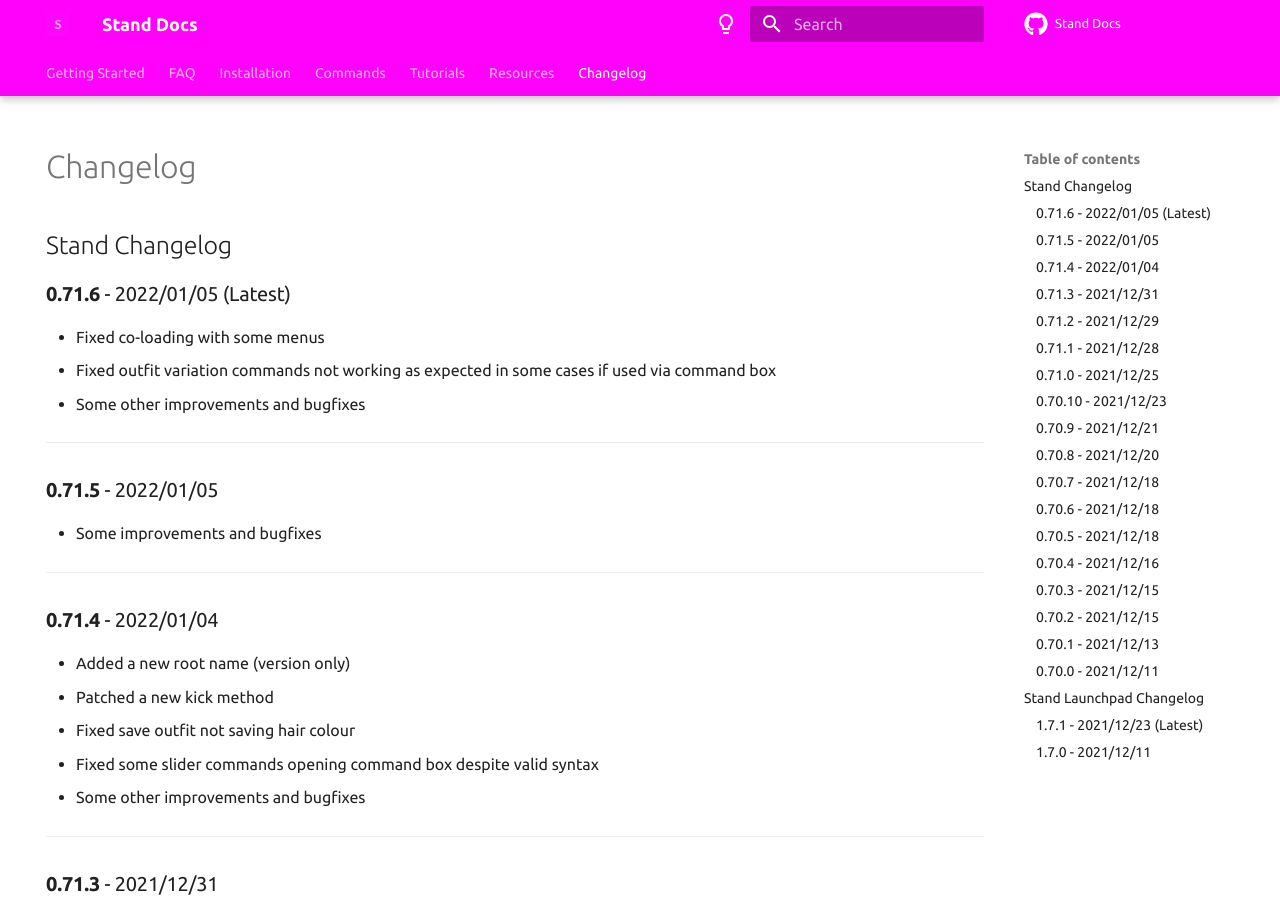
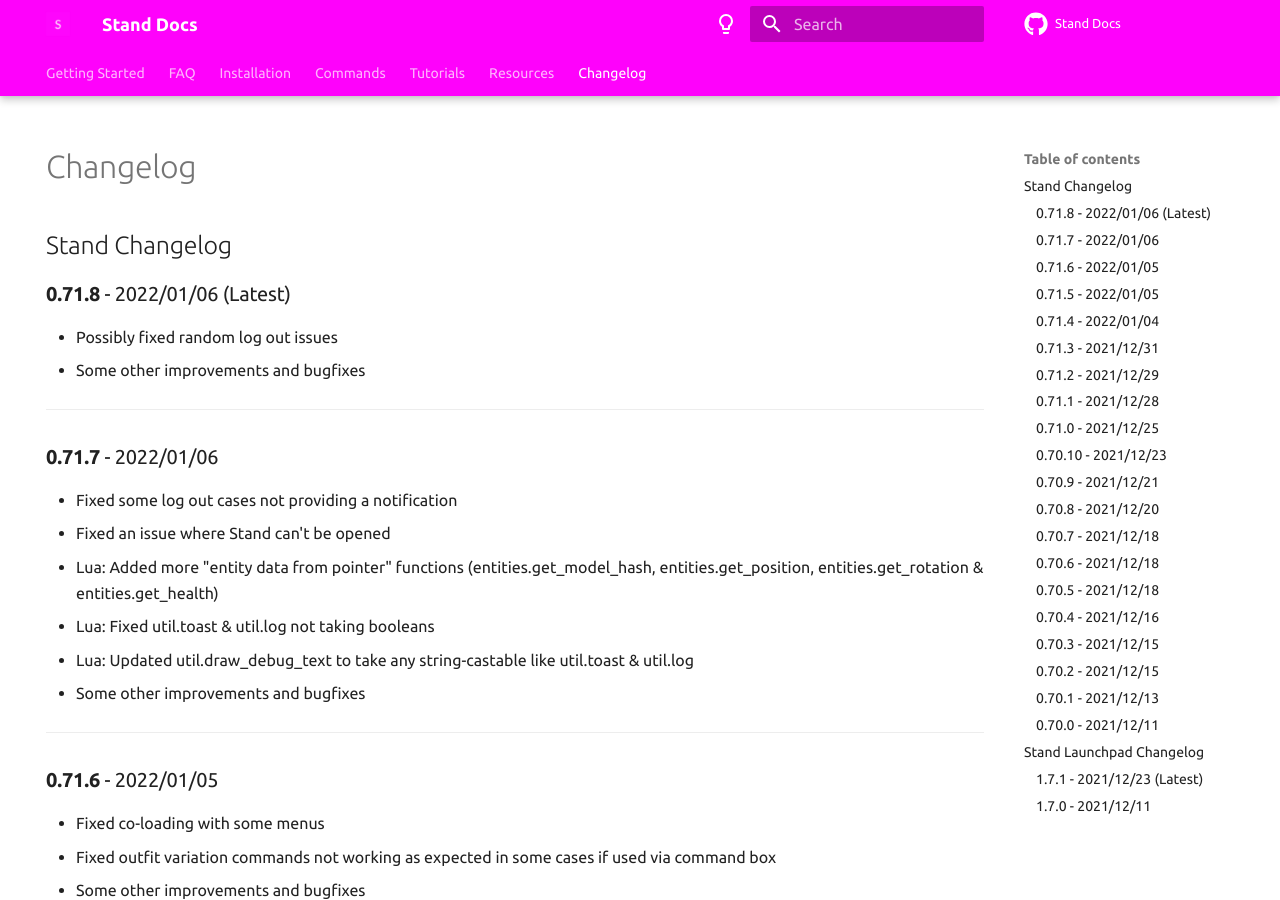
Before and after one commit to estradiols/stand-docs, an MkDocs documentation site: the page built from docs/changelog.md, in a window 1280 px wide and 900 px high. Built offline with MkDocs 1.6.1 and Material for MkDocs 9.7.7, drawn with Linux system fonts in a browser that asks for light colours; comment, search, counter and statistics services are not loaded; the version menu is left out.

Commit message:
Stand updated to 0.71.8

```diff
--- a/docs/changelog.md
+++ b/docs/changelog.md
@@ -5,7 +5,23 @@
 
 ## Stand Changelog
 
-### **0.71.6** - 2022/01/05 (Latest)
+### **0.71.8** - 2022/01/06 (Latest)
+- Possibly fixed random log out issues
+- Some other improvements and bugfixes
+
+---
+
+### **0.71.7** - 2022/01/06
+- Fixed some log out cases not providing a notification
+- Fixed an issue where Stand can't be opened
+- Lua: Added more "entity data from pointer" functions (entities.get_model_hash, entities.get_position, entities.get_rotation & entities.get_health)
+- Lua: Fixed util.toast & util.log not taking booleans
+- Lua: Updated util.draw_debug_text to take any string-castable like util.toast & util.log
+- Some other improvements and bugfixes
+
+---
+
+### **0.71.6** - 2022/01/05
 - Fixed co-loading with some menus
 - Fixed outfit variation commands not working as expected in some cases if used via command box
 - Some other improvements and bugfixes
--- a/docs/installation.md
+++ b/docs/installation.md
@@ -31,7 +31,7 @@
 But keep in mind that this will not have the auto update feature the launchpad offers.
 You can download the DLL from the Stand website but keep in mind to check if it's the latest version.
 
-- [Stand 0.71.6.dll](https://stand.gg/Stand%200.71.6.dll)
+- [Stand 0.71.8.dll](https://stand.gg/Stand%200.71.8.dll)
 
 ## Activate Stand
 If you bought one of the premium versions of Stand and you already created an account on [stand.gg](https://stand.gg/).
```
